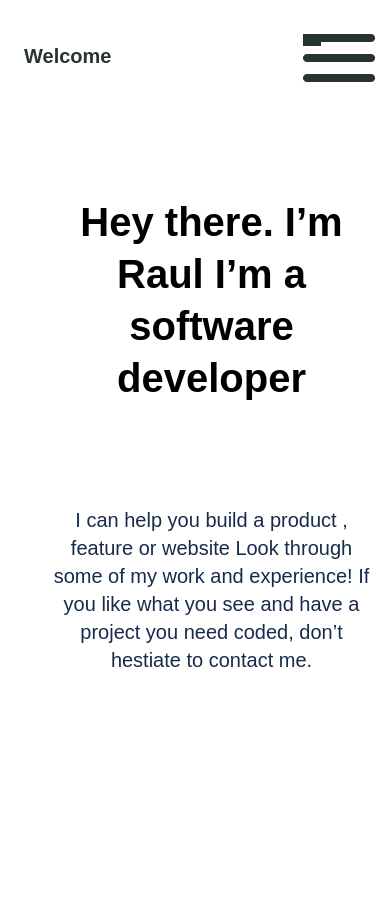
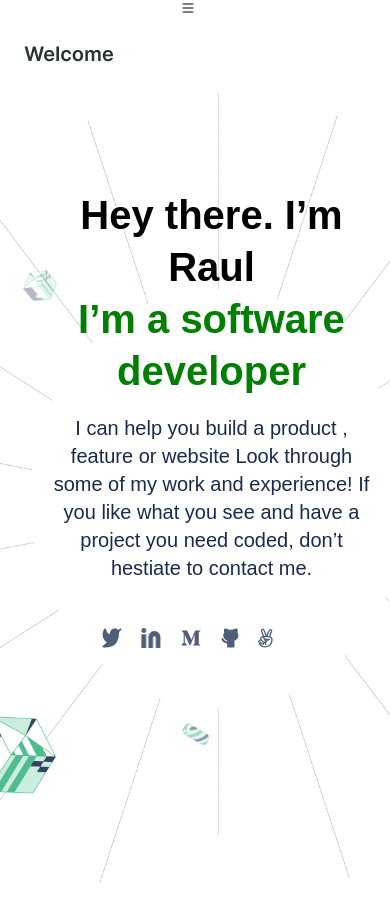
Before and after one commit to joramot/my-portfolio, a website: page index.html in a window 390 px wide. Shown: the top 922 px of the page. Drawn offline with Linux system fonts and the light colour scheme; files whose address does not match are found by name.

Commit message:
Change <p> tag by <h1> tag in the header, added <a> tag to the logo, added color to the second line of the h1 sentence, set up the backgroung image, added social media icons, append hamburger menu icon

```diff
--- a/css/style.css
+++ b/css/style.css
@@ -1,4 +1,16 @@
+.body {
+  height: 6715px;
+  width: 375px;
+  left: -17px;
+  top: 10429px;
+  border-radius: 0;
+}
+
 .app-bar {
+  display: flex;
+  flex-direction: row;
+  justify-content: center;
+  align-content: center;
   position: absolute;
   width: 375px;
   height: 92px;
@@ -6,17 +18,20 @@
   top: 0;
 }
 
-.toolbar-container {
-  /* Container */
-  position: absolute;
-  visibility: hidden;
-  left: 0;
-  right: 0;
-  top: 0;
-  bottom: 0;
+.icons-icon-menu {
+  height: 24px;
+  width: 24px;
+  left: 8px;
+  top: 8px;
+  border-radius: 0;
+}
 
-  /* Overlay / Gradient ↓ */
-  background: linear-gradient(180deg, rgba(24, 30, 37, 0.64) 0%, rgba(24, 30, 37, 0.08) 84%, rgba(24, 30, 37, 0.02) 92%, rgba(24, 30, 37, 0) 100%);
+.union {
+  height: 12px;
+  width: 18px;
+  left: 3px;
+  top: 6px;
+  border-radius: 0;
 }
 
 .logo-placeholder {
@@ -44,10 +59,12 @@
   height: 726px;
   left: 0;
   top: 92px;
-}
 
-.body {
-  background: #fff;
+  /* ajust background-image */
+
+  background-image: url('/assets/header-illsutration-mobile@2x.png');
+  background-repeat: no-repeat;
+  background-size: cover;
 }
 
 .welcome {
@@ -55,61 +72,71 @@
   width: 90px;
   height: 28px;
 
-  /* Theme 2 / Subhead 1 */
-  font-family: sans-serif;
-  font-style: normal;
-  font-weight: 600;
-  font-size: 20px;
-  line-height: 28px;
-
   /* identical to box height, or 140% */
   display: flex;
   align-items: center;
   text-align: center;
+}
 
-  /* Theme 2 / Neutral 1 */
-  color: #28352f;
+.social-media-icons {
+  width: 170.17px;
+  height: 20px;
 
   /* Inside auto layout */
+
   flex: none;
-  order: 0;
+  order: 2;
   flex-grow: 0;
 }
 
-.normal-button {
-  /* Auto layout */
-  display: flex;
-  flex-direction: row;
-  align-items: flex-start;
-  padding: 8px;
+.twitter-icon {
+  /* twitter */
+  height: 19.962478637695312px;
+  width: 19.985925674438477px;
+  left: 102.41666412353516px;
+  top: 536px;
+  border-radius: 0;
   position: absolute;
-  width: 40px;
-  height: 40px;
-  right: 24px;
-  top: calc(50% - 40px / 2);
-  border-radius: 8px;
 }
 
-.icons-menu {
-  /* Icons/Icon - Menu */
-  width: 24px;
-  height: 24px;
-
-  /* Inside auto layout */
-  flex: none;
-  order: 0;
-  flex-grow: 0;
+.github-icon {
+  /* github */
+  height: 20px;
+  width: 17.985200881958008px;
+  left: 221.41665649414062px;
+  top: 536px;
+  border-radius: 0;
+  position: absolute;
 }
 
-.union-menu {
-  /* Union Menu */
-  width: 18px;
-  height: 12px;
-  left: 3px;
-  top: 6px;
+.linkedin-icon {
+  /* Linkedin icon */
+  height: 20.000062942504883px;
+  width: 20.00014877319336px;
+  left: 141.41666412353516px;
+  top: 536px;
+  border-radius: 0;
+  position: absolute;
+}
 
-  /* Theme 2 / Neutral 1 */
-  background: #28352f;
+.medium-icon {
+  /* medium */
+  height: 16px;
+  width: 20px;
+  left: 181.41665649414062px;
+  top: 538px;
+  border-radius: 0;
+  position: absolute;
+}
+
+.angellist-icon {
+  /* angellist */
+  height: 20px;
+  width: 14.166671752929688px;
+  left: 258.4166564941406px;
+  top: 536px;
+  border-radius: 0;
+  position: absolute;
 }
 
 .hello {
@@ -126,6 +153,10 @@
 
   /* or 130% */
   text-align: center;
+}
+
+span {
+  color: green;
 }
 
 .support-text {
--- a/index.html
+++ b/index.html
@@ -10,30 +10,42 @@
 </head>
 
 <body class="body">
-    <section class="app-bar">
-        <div class=".toolbar-container">
+    <section>
+        <header class="app-bar">
             <div class="logo-placeholder">
-                <p class="welcome">Welcome</p>
+                <a href="#"> <img src="/assets/Welcome.png" alt="" srcset=""> </a>
             </div>
+            <div></div>
+            <svg xmlns="http://www.w3.org/2000/svg" width="16" height="16" fill="currentColor" class="vector"
+                viewBox="0 0 16 16">
+                <path fill-rule="evenodd"
+                    d="M2.5 12a.5.5 0 0 1 .5-.5h10a.5.5 0 0 1 0 1H3a.5.5 0 0 1-.5-.5zm0-4a.5.5 0 0 1 .5-.5h10a.5.5 0 0 1 0 1H3a.5.5 0 0 1-.5-.5zm0-4a.5.5 0 0 1 .5-.5h10a.5.5 0 0 1 0 1H3a.5.5 0 0 1-.5-.5z" />
+            </svg>
+            </div>
+        </header>
+    </section>
+    <section class="headline">
+        <div>
+            <h1 class="hello">
+                Hey there. I’m Raul <br> <span> I’m a software developer </span>
+            </h1>
+            <p class="support-text"> I can help you build a product , feature or website Look through some of my work
+                and
+                experience! If you like what you see and have a project you need coded,
+                don’t hestiate to contact me.
+            </p>
         </div>
-        <div class="normal-button">
-            <div class="icons-menu">
-                <div class="union-menu">
-                    <img src="Union.png" alt="">
-                </div>
-            </div>
+        <div class="social-media-icons">
+            <a href="https://twitter.com/el_rulis" target="_blank" rel="noopener"> <img src="/icons/twitter.svg"
+                    alt="twitter contact" class="twitter-icon"> </a>
+            <a href="https://github.com/joramot" target="_blank" rel="noopener"> <img src="/icons/github.svg" alt=""
+                    class="github-icon"> </a>
+            <a href="https://linkedin.com/in/jose-RM" target="_blank" rel="noopener"> <img
+                    src="/icons/Linkedin icon.png" alt="" class="linkedin-icon"> </a>
+            <a href="#"> <img src="/icons/medium.svg" alt="" class="medium-icon"> </a>
+            <a href="#"> <img src="/icons/angellist.svg" alt="" class="angellist-icon"> </a>
         </div>
     </section>
-    <section class="headline">
-        <p class="hello">
-            Hey there. I’m Raul
-            I’m a software developer
-        </p>
-        <p class="support-text"> I can help you build a product , feature or website Look through some of my work and
-            experience! If you like what you see and have a project you need coded,
-            don’t hestiate to contact me.</p>
-    </section>
-
 </body>
 
 </html>
```
Also changed, not shown: README.md, assets/Vector.png, assets/Welcome.png (added), icons/Linkedin icon.png (added), icons/Linkedin icon.svg (added), icons/angellist.svg (added), icons/github.svg (added), icons/list.svg (added), icons/medium.svg (added), icons/twitter.svg (added).
